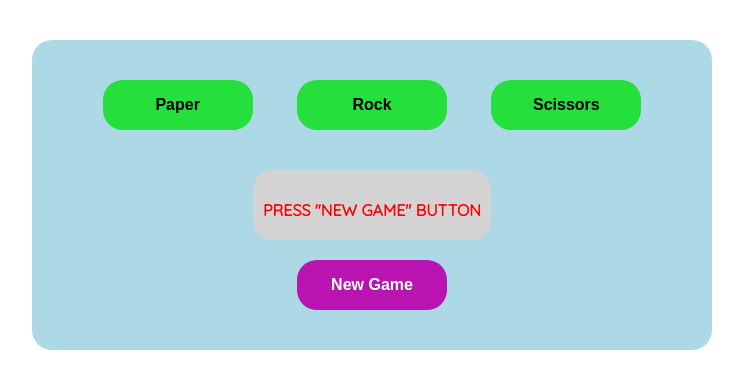
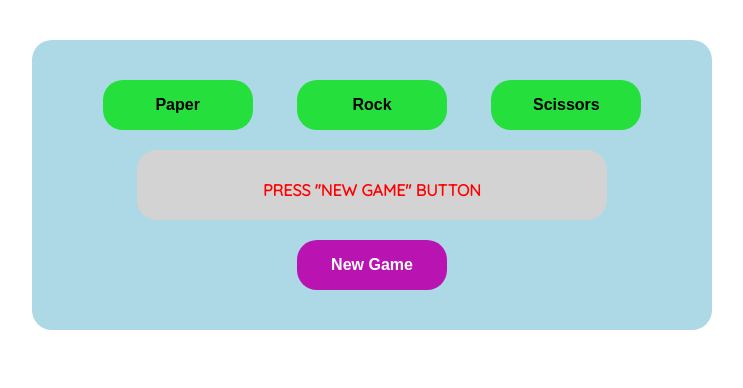
Before and after one commit to bluffend/Kodilla-13.3, a website: page index.html in a window 1280 px wide. Shown: the whole page, without its empty margins (268-1011 px from the left). Drawn offline with Linux system fonts and the light colour scheme.

Commit message:
dd display: block to output & results divs in CSS

```diff
--- a/css/style.css
+++ b/css/style.css
@@ -40,21 +40,20 @@ button {
 .output-div {
     margin: 0 auto;
     width: 100%;
-    display: inline-block;
+    display: block;
     max-width: 600px;
     max-height: 70px;
 }
 
 .results-box {
-    display: inline-block;
+    display: block;
+    margin: 0 auto;
     size: 100%;
     max-width: 450px;
     max-height:460px;
-    vertical-align: middle;
     text-align: middle;
     border: none;
     padding: 10px 10px 20px 10px;
-    margin: 0px 20px;
     font-size: 16px;
     font-weight: bold;
     color: #000;
```
